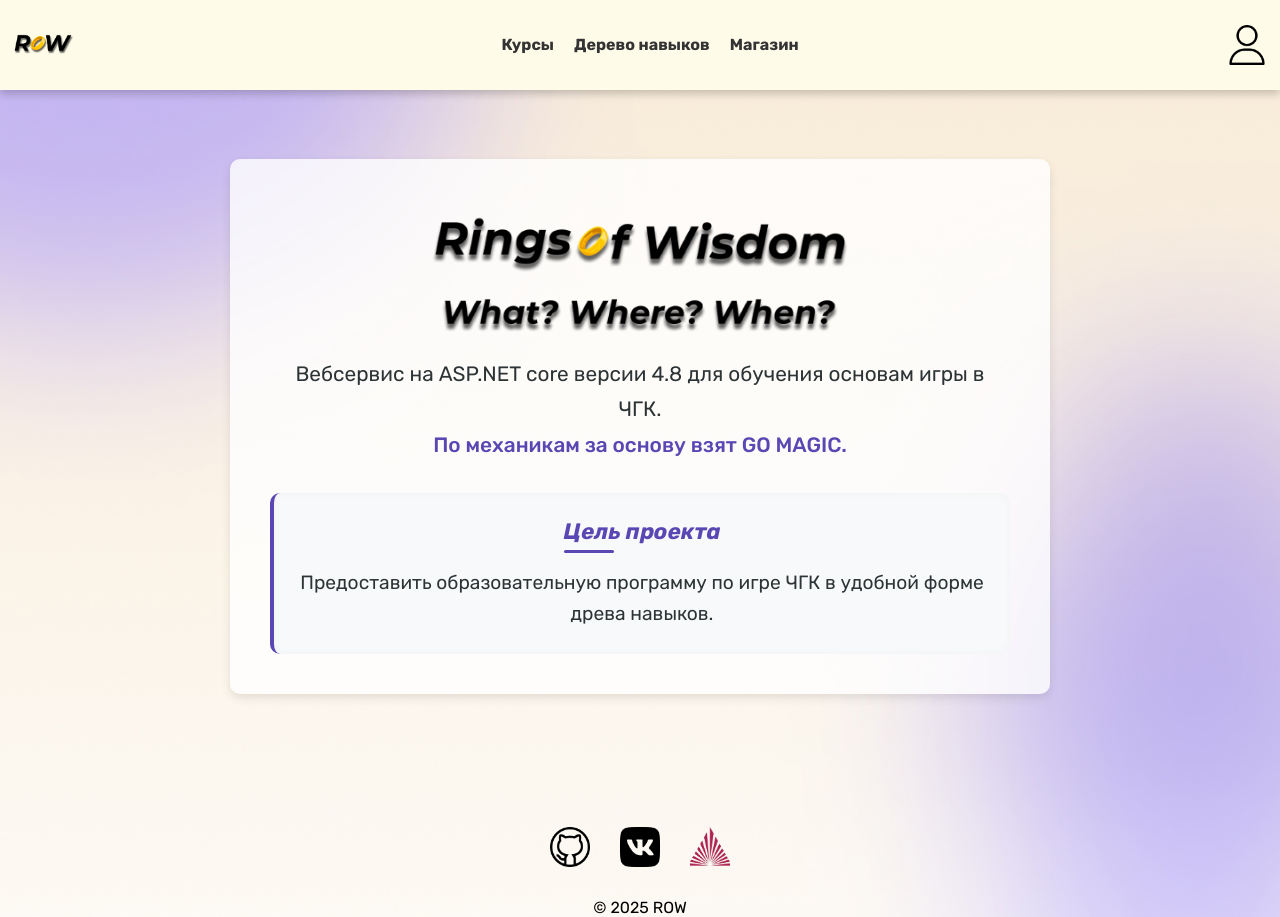
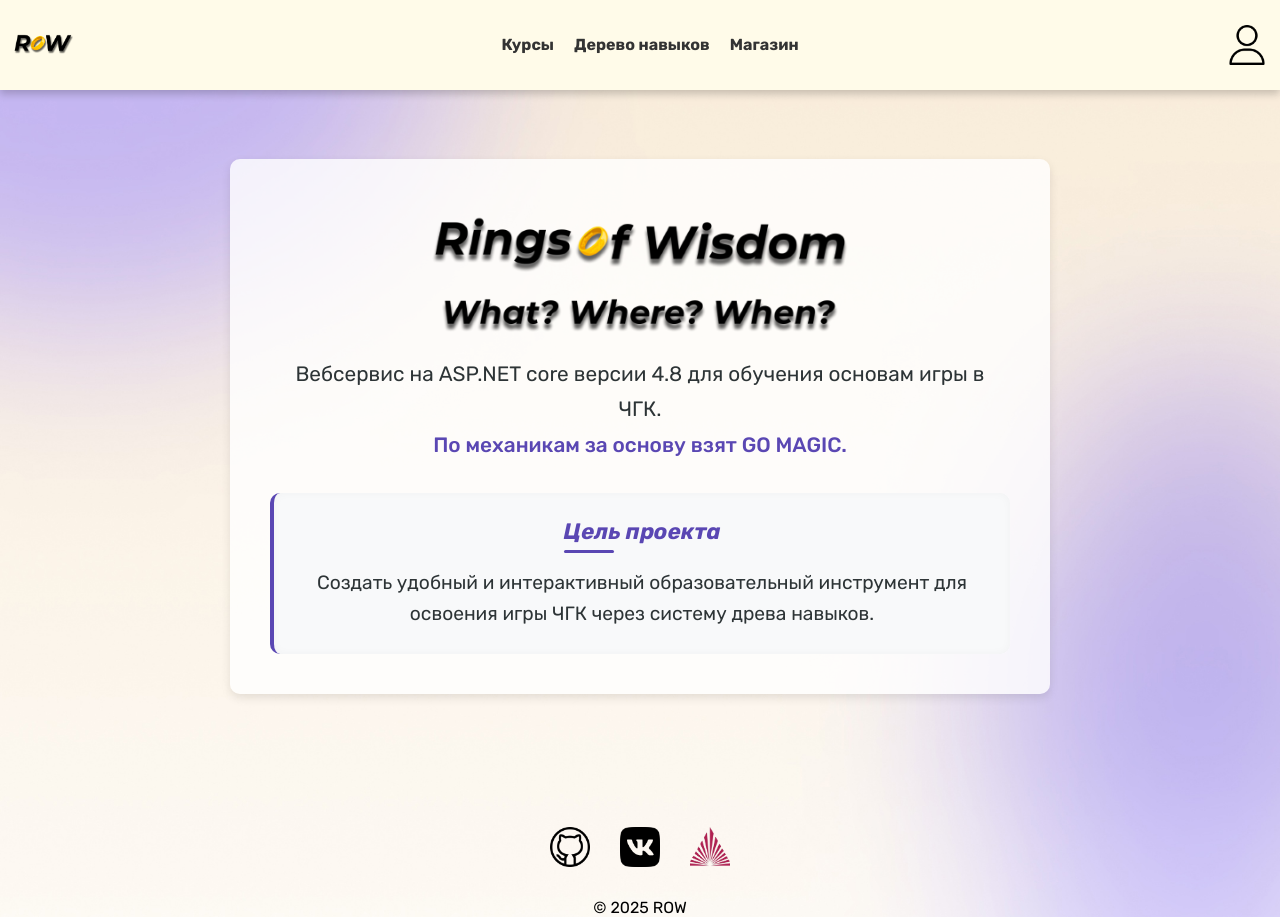
Before and after one commit to NikolyaTruLaLaLa/RingsOfWisdom, a React (Vite) app in the folder frontend/ringsOfWisdom/: page / in a window 1280 px wide. Built offline with nearby package versions, Linux system fonts and the light colour scheme; no server answers.

Commit message:
ещё немного доработал

```diff
--- a/frontend/ringsOfWisdom/src/assets/style/style_skills_tree.css
+++ b/frontend/ringsOfWisdom/src/assets/style/style_skills_tree.css
@@ -40,6 +40,7 @@
 
 .container_all .head .quez-counter{
   color: #000000;
+  margin-left: 0;
 }
 
 .container_all .container_first{
--- a/frontend/ringsOfWisdom/src/components/header/stylehead.css
+++ b/frontend/ringsOfWisdom/src/components/header/stylehead.css
@@ -72,6 +72,10 @@
 }
 
 @media (max-width: 768px) {
+    .site-header{
+        z-index: 1001;
+    }
+
     .site-header .nav-links{
          display: flex;
          flex-direction: column;
@@ -88,7 +92,7 @@
          border-radius: 5px;
          transform: scale(0.9);
          transition: transform 1s ease;
-         z-index: 1001;
+         z-index: 9999;
     }
 
 
--- a/frontend/ringsOfWisdom/src/pages/Mainpage.jsx
+++ b/frontend/ringsOfWisdom/src/pages/Mainpage.jsx
@@ -20,7 +20,7 @@ const Mainpage = () => {
                         <h2>Цель проекта</h2>
                     </div>
                      <p className="goal-text_main">
-                        Предоставить образовательную программу по игре ЧГК в удобной форме древа навыков.
+                        Создать удобный и интерактивный образовательный инструмент для освоения игры ЧГК через систему древа навыков.
                     </p>
                 </div>
             </div>
```
